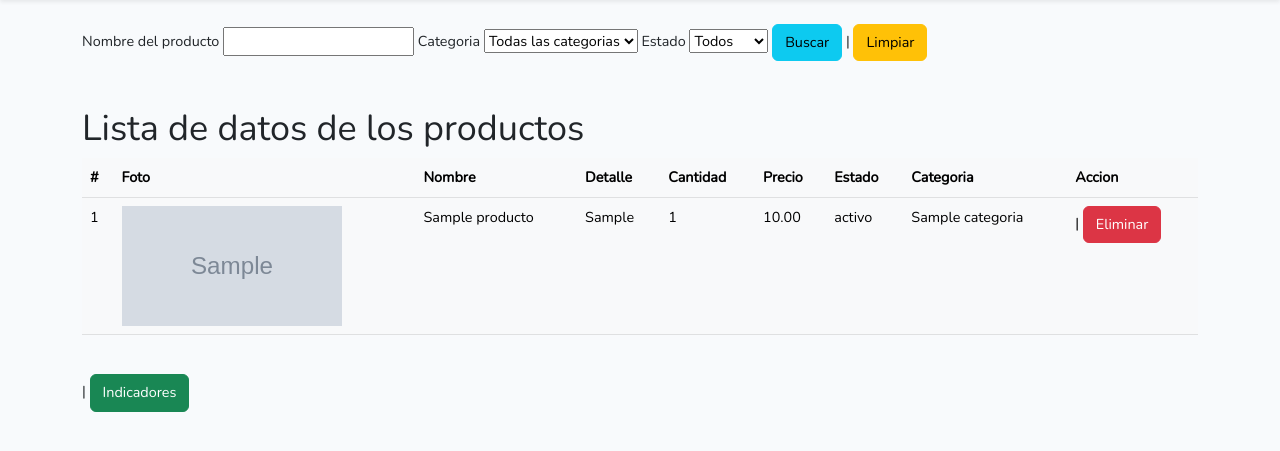
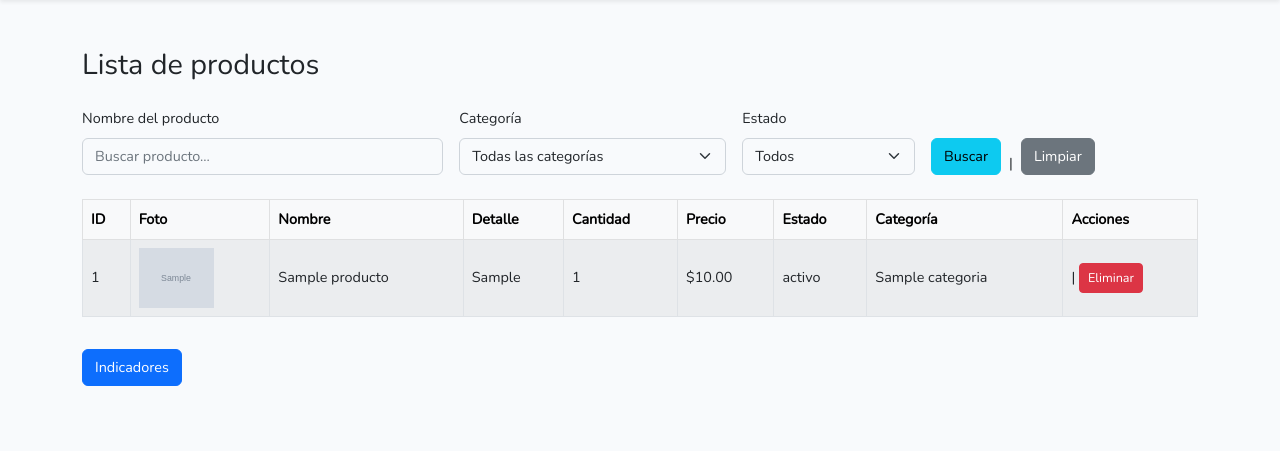
Before and after one commit to AstharoXs/Sistema, a Laravel app: page /productos in a window 1280 px wide. Shown: the part 55-506 px from the top of the page. Run offline with Laravel 12, Linux system fonts and the light colour scheme; a user stored in the database is signed in; data comes from the database, SQL or seed files in the repository; tables that the repository leaves empty hold one stand-in row (values such as "Sample post"); grey boxes marked "Sample" are stand-in pictures; style sheets or scripts are compiled from the project's sources.

Commit message:
Tutorial terminado

```diff
--- a/resources/views/productos/index.blade.php
+++ b/resources/views/productos/index.blade.php
@@ -1,95 +1,141 @@
 @extends('layouts.app')
+
 @section('content')
 
-<div class="container">
+<div class="container mt-4">
     @if(Session::has('mensaje'))
-        <div class="alert alert-success alert-dismissible" role="alert">
-            {{Session::get('mensaje')}}
+        <div class="alert alert-success alert-dismissible fade show" role="alert">
+            {{ Session::get('mensaje') }}
+            <button type="button" class="btn-close" data-bs-dismiss="alert"></button>
         </div>
     @endif
+    <h2 class="mb-4">Lista de productos</h2>
 
-    <form method="GET" action="{{route('productos.index')}}">
-        <label for="buscar">Nombre del producto</label>
-        <input type="text" name="buscar" id="buscar" value="{{request('buscar')}}">
-        <label for="id_categoria">Categoria</label>
-        <select name="id_categoria" id="id_categoria">
-            <option value="">Todas las categorias</option>
+    <form method="GET" action="{{ route('productos.index') }}" class="mb-4">
+        <div class="row g-3">
+            <div class="col-md-4">
+                <label for="buscar" class="form-label">Nombre del producto</label>
+                <input type="text" name="buscar" id="buscar"
+                       class="form-control"
+                       value="{{ request('buscar') }}"
+                       placeholder="Buscar producto...">
+            </div>
+            <div class="col-md-3">
+                <label for="id_categoria" class="form-label">Categoría</label>
+                <select name="id_categoria" id="id_categoria" class="form-select">
+                    <option value="">Todas las categorías</option>
+
                     @foreach ($categorias as $categoria)
-                <option value="{{$categoria->id}}" @selected(request('id_categoria') == $categoria->id)>
-                    {{$categoria->nom_categoria}}
+                        <option value="{{ $categoria->id }}"
+                            @selected(request('id_categoria') == $categoria->id)>
+                            {{ $categoria->nom_categoria }}
                         </option>
                     @endforeach
                 </select>
+            </div>
+            <div class="col-md-2">
+                <label for="estado_producto" class="form-label">Estado</label>
+                <select name="estado_producto" id="estado_producto" class="form-select">
+                    <option value="">Todos</option>
+                    <option value="activo" @selected(request('estado_producto') === 'activo')>
+                        Activos
+                    </option>
+                    <option value="inactivo" @selected(request('estado_producto') === 'inactivo')>
+                        Inactivos
+                    </option>
+                </select>
+            </div>
+            <div class="col-md-3 d-flex align-items-end gap-2">
+                <button type="submit" class="btn btn-info">
+                    Buscar
+                </button>
+                |
+                <a href="{{ route('productos.index') }}" class="btn btn-secondary">
+                    Limpiar
+                </a>
+            </div>
+        </div>
+    </form>
 
-        <label for="estado_producto">Estado</label>
-        <select name="estado_producto" id="estado_producto">
-            <option value="">Todos</option>
-            <option value="activo" @selected(request('estado_producto') === '1')>Activos</option>
-            <option value="inactivo" @selected(request('estado_producto') === '0')>Inactivos</option>
-        </select>
-
-        <button type="submit" class="btn btn-info">Buscar</button>
-        |
-        <a href="{{route('productos.index')}}" class="btn btn-warning">Limpiar</a>
-    </form>
-    <br>
-    <br>
-    <table class="table table-light">
-        <thead class="thead-light">
-            <h1>Lista de datos de los productos</h1>
+    <div class="table-responsive">
+        <table class="table table-bordered table-striped table-hover align-middle">
+            <thead class="table-light">
                 <tr>
-                <th>#</th>
+                    <th>ID</th>
                     <th>Foto</th>
                     <th>Nombre</th>
                     <th>Detalle</th>
                     <th>Cantidad</th>
                     <th>Precio</th>
                     <th>Estado</th>
-                <th>Categoria</th>
-                <th>Accion</th>
+                    <th>Categoría</th>
+                    <th>Acciones</th>
                 </tr>
             </thead>
-
             <tbody>
-            @foreach ($productos as $datos)
+                @forelse ($productos as $datos)
                     <tr>
-                <td>{{$datos->id}}</td>
-                <td><img src="{{asset('storage').'/'.$datos->foto_producto}}" alt="" width="220" height="120"></td>
-                <td>{{$datos->nom_producto}}</td>
-                <td>{{$datos->detalle_producto}}</td>
-                <td>{{$datos->cant_producto}}</td>
-                <td>{{$datos->valor_producto}}</td>
-                <td>{{$datos->estado_producto}}</td>
-                <td>{{$datos->categoria?->nom_categoria ?? 'Sin Categoria'}}</td>
+                        <td>{{ $datos->id }}</td>
+                        <td>
+                            <img src="{{ asset('storage/'.$datos->foto_producto) }}"
+                                 alt="Foto del producto"
+                                 width="75"
+                                 height="60"
+                                 style="object-fit: cover;">
+                        </td>
+                        <td>{{ $datos->nom_producto }}</td>
+                        <td>{{ $datos->detalle_producto }}</td>
+                        <td>{{ $datos->cant_producto }}</td>
+                        <td>${{ number_format($datos->valor_producto, 2) }}</td>
+                        <td>{{ $datos->estado_producto }}</td>
+                        <td>
+                            {{ $datos->categoria?->nom_categoria ?? 'Sin categoría' }}
+                        </td>
                         <td>
                             @if (in_array(auth()->user()->rol, ['administrador', 'inventario']))
-                    <a href="{{route('productos.edit', $datos)}}" class="btn btn-warning">
+                                <a href="{{ route('productos.edit', $datos) }}"
+                                   class="btn btn-warning btn-sm mb-1">
                                     Editar
                                 </a>
                             @endif
                             |
-                    <form action="{{url('/productos/'.$datos->id)}}" method="post" class="d-inline">
+                            <form action="{{ url('/productos/'.$datos->id) }}"
+                                  method="POST" class="d-inline">
                                 @csrf
-                        {{method_field('DELETE')}}
-                        <input type="submit" onclick="return confirm('¿Deseas Eliminar el Producto?')" value="Eliminar" class="btn btn-danger">
+                                @method('DELETE')
+                                <button type="submit"
+                                        onclick="return confirm('¿Deseas eliminar el producto?')"
+                                        class="btn btn-danger btn-sm">
+                                    Eliminar
+                                </button>
                             </form>
                         </td>
                     </tr>
-            @endforeach
+                @empty
+                    <tr>
+                        <td colspan="9" class="text-center">
+                            No hay productos registrados.
+                        </td>
+                    </tr>
+                @endforelse
             </tbody>
         </table>
-    <br>
+    </div>
+
+    <div class="d-flex justify-content-between align-items-center flex-wrap gap-2 mt-3">
+        <div>
             @if (in_array(auth()->user()->rol, ['administrador', 'inventario']))
-    <a href="{{route('productos.create')}}" class="btn btn-success">
-        Registrar Nuevo Producto
+                <a href="{{ route('productos.create') }}" class="btn btn-success">
+                    Registrar nuevo producto
                 </a>
             @endif
-    |
-    <a href="{{url('/indicadores/')}}" class="btn btn-success">
+            <a href="{{ url('/indicadores/') }}" class="btn btn-primary">
                 Indicadores
             </a>
-    <br>
-    <br>
-    {!! $productos->Links() !!}
+        </div>
+        <div>
+            {{ $productos->links() }}
+        </div>
+    </div>
 </div>
 @endsection
```
Also changed, not shown: resources/views/categorias/index.blade.php (+42 -24 lines), resources/views/empleados/index.blade.php (+43 -37 lines), tests/Feature/ProductoCrudTest.php (added, +75 -0 lines). Lines whose indentation alone changed are shown as unchanged.
